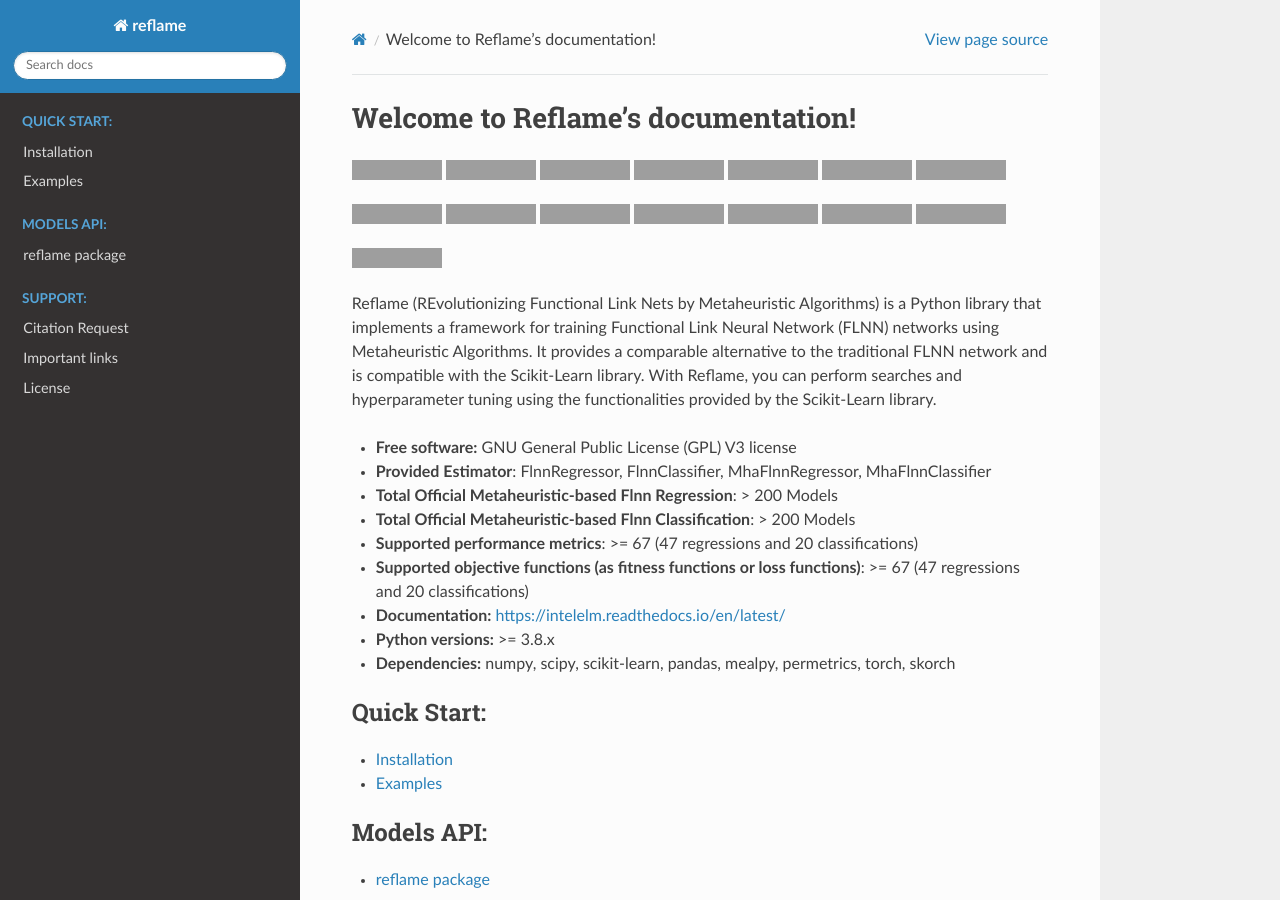
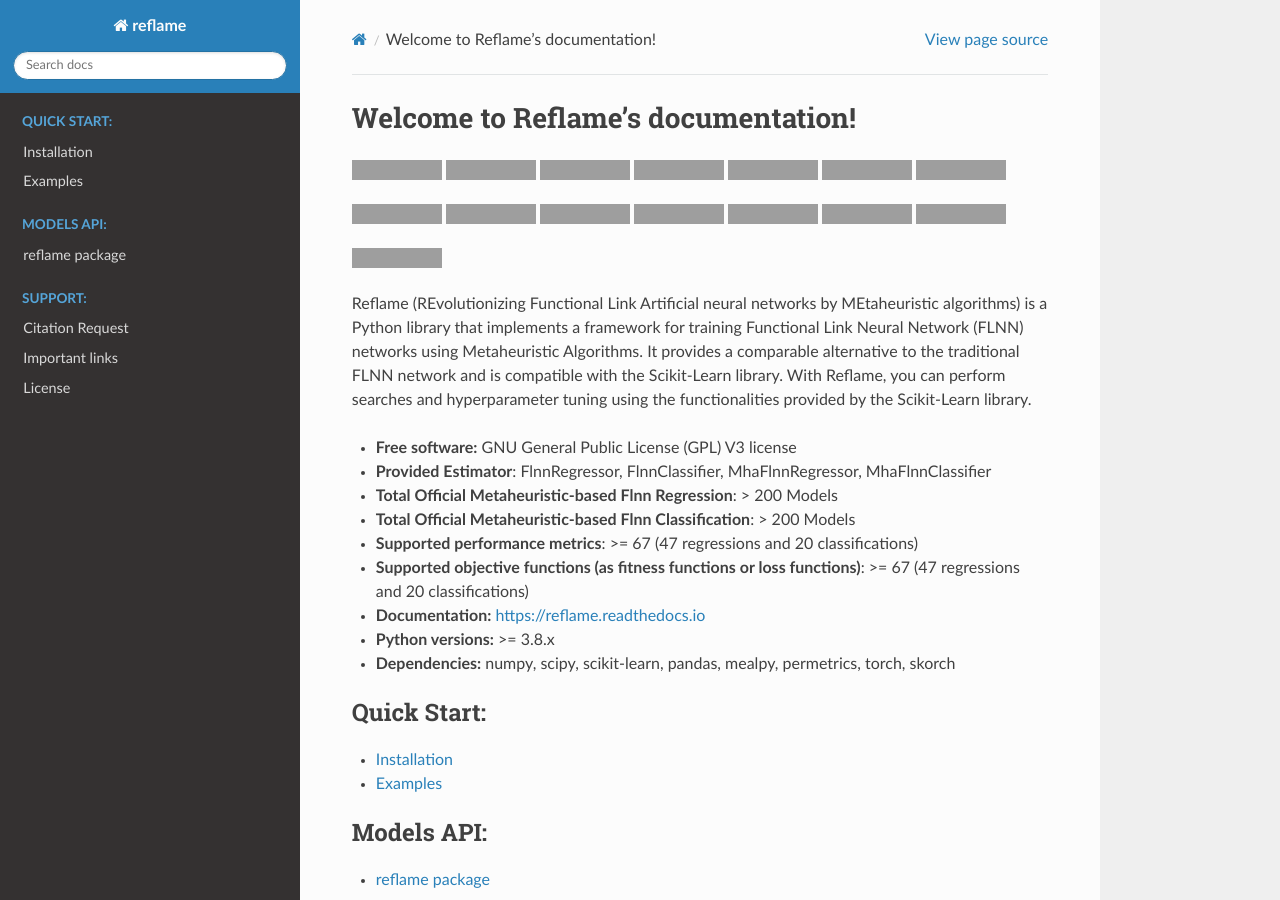
Before and after one commit to thieu1995/reflame, a Sphinx documentation site: the page built from docs/source/index.rst, in a window 1280 px wide and 900 px high, cut to the strip 0-900 px from the top of the window. Built offline with Sphinx 7.4.7 and the Read the Docs theme 2.0.0, drawn with Linux system fonts in a browser that asks for light colours; grey boxes are pictures that could not be loaded.

Commit message:
Update docs page

```diff
--- a/docs/requirements.txt
+++ b/docs/requirements.txt
@@ -1,12 +1,12 @@
 # Defining the exact version will make sure things don't break
 sphinx==4.4.0
-sphinx_rtd_theme==1.0.0
+sphinx_rtd_theme==1.0.1
 readthedocs-sphinx-search==0.1.1
 numpy>=1.17.1
 scipy>=1.7.1
 scikit-learn>=1.0.2
 pandas>=1.3.5
-mealpy>=2.5.4
-permetrics>=1.4.3
+mealpy>=3.0.1
+permetrics>=1.5.0
 torch>=2.0.0
 skorch>=0.13.0
--- a/docs/source/conf.py
+++ b/docs/source/conf.py
@@ -30,7 +30,7 @@
 author = 'Thieu'
 
 # The full version, including alpha/beta/rc tags
-release = '1.0.0'
+release = '1.0.1'
 
 
 # -- General configuration ---------------------------------------------------
--- a/docs/source/index.rst
+++ b/docs/source/index.rst
@@ -6,7 +6,7 @@
 Welcome to Reflame's documentation!
 ====================================
 
-.. image:: https://img.shields.io/badge/release-1.0.0-yellow.svg
+.. image:: https://img.shields.io/badge/release-1.0.1-yellow.svg
    :target: https://github.com/thieu1995/reflame/releases
 
 .. image:: https://img.shields.io/pypi/wheel/gensim.svg
@@ -45,14 +45,14 @@
 .. image:: https://img.shields.io/badge/PR-Welcome-%23FF8300.svg?
    :target: https://git-scm.com/book/en/v2/GitHub-Contributing-to-a-Project
 
-.. image:: https://zenodo.org/badge/DOI/10.5281/zenodo.8249046.svg
-   :target: https://doi.org/10.5281/zenodo.8249046
+.. image:: https://zenodo.org/badge/DOI/10.5281/zenodo.10067995.svg
+   :target: https://doi.org/10.5281/zenodo.10067995
 
 .. image:: https://img.shields.io/badge/License-GPLv3-blue.svg
    :target: https://www.gnu.org/licenses/gpl-3.0
 
 
-Reflame (REvolutionizing Functional Link Nets by Metaheuristic Algorithms) is a Python library that
+Reflame (REvolutionizing Functional Link Artificial neural networks by MEtaheuristic algorithms) is a Python library that
 implements a framework for training Functional Link Neural Network (FLNN) networks using Metaheuristic Algorithms. It
 provides a comparable alternative to the traditional FLNN network and is compatible with the Scikit-Learn library.
 With Reflame, you can perform searches and hyperparameter tuning using the functionalities provided by the Scikit-Learn library.
@@ -63,7 +63,7 @@
 * **Total Official Metaheuristic-based Flnn Classification**: > 200 Models
 * **Supported performance metrics**: >= 67 (47 regressions and 20 classifications)
 * **Supported objective functions (as fitness functions or loss functions)**: >= 67 (47 regressions and 20 classifications)
-* **Documentation:** https://intelelm.readthedocs.io/en/latest/
+* **Documentation:** https://reflame.readthedocs.io
 * **Python versions:** >= 3.8.x
 * **Dependencies:** numpy, scipy, scikit-learn, pandas, mealpy, permetrics, torch, skorch
 
--- a/docs/source/pages/quick_start.rst
+++ b/docs/source/pages/quick_start.rst
@@ -4,7 +4,7 @@
 
 * Install the `current PyPI release <https://pypi.python.org/pypi/reflame />`_::
 
-   $ pip install reflame==1.0.0
+   $ pip install reflame==1.0.1
 
 
 * Install directly from source code::
```
